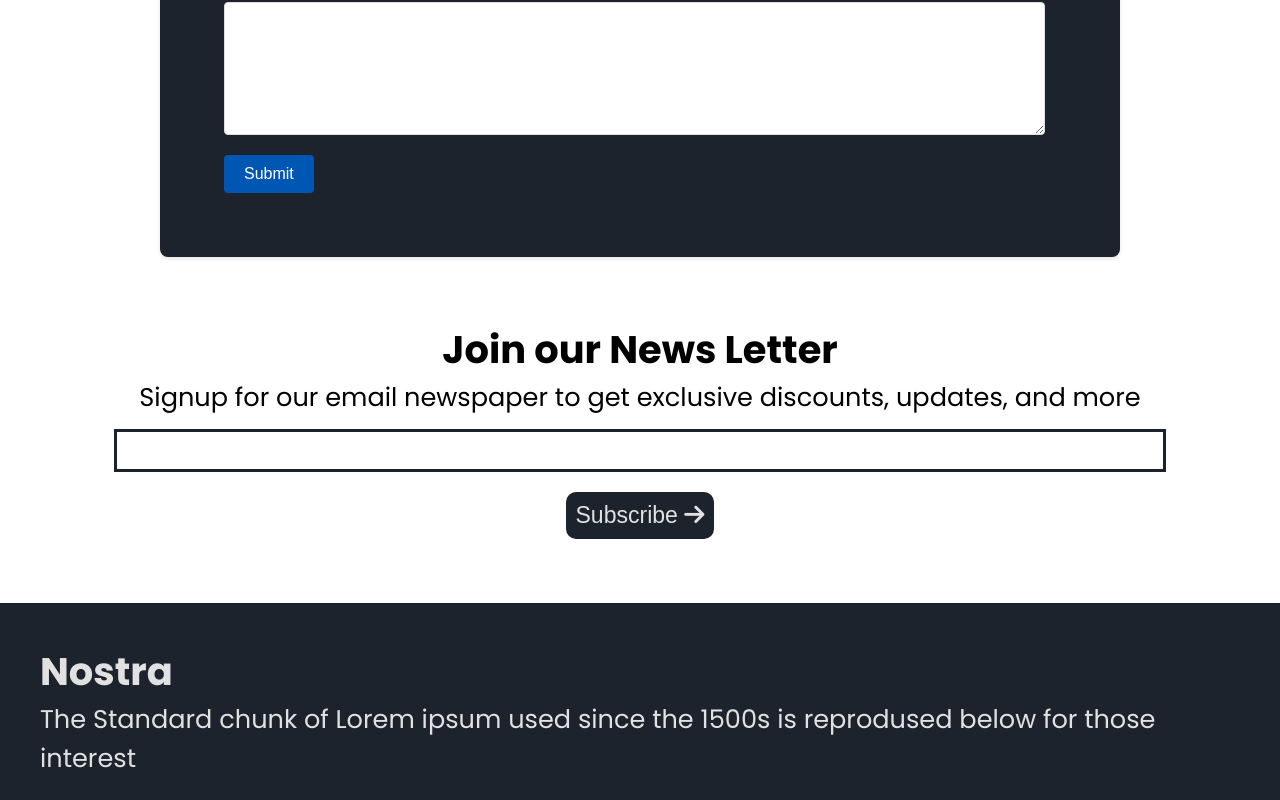
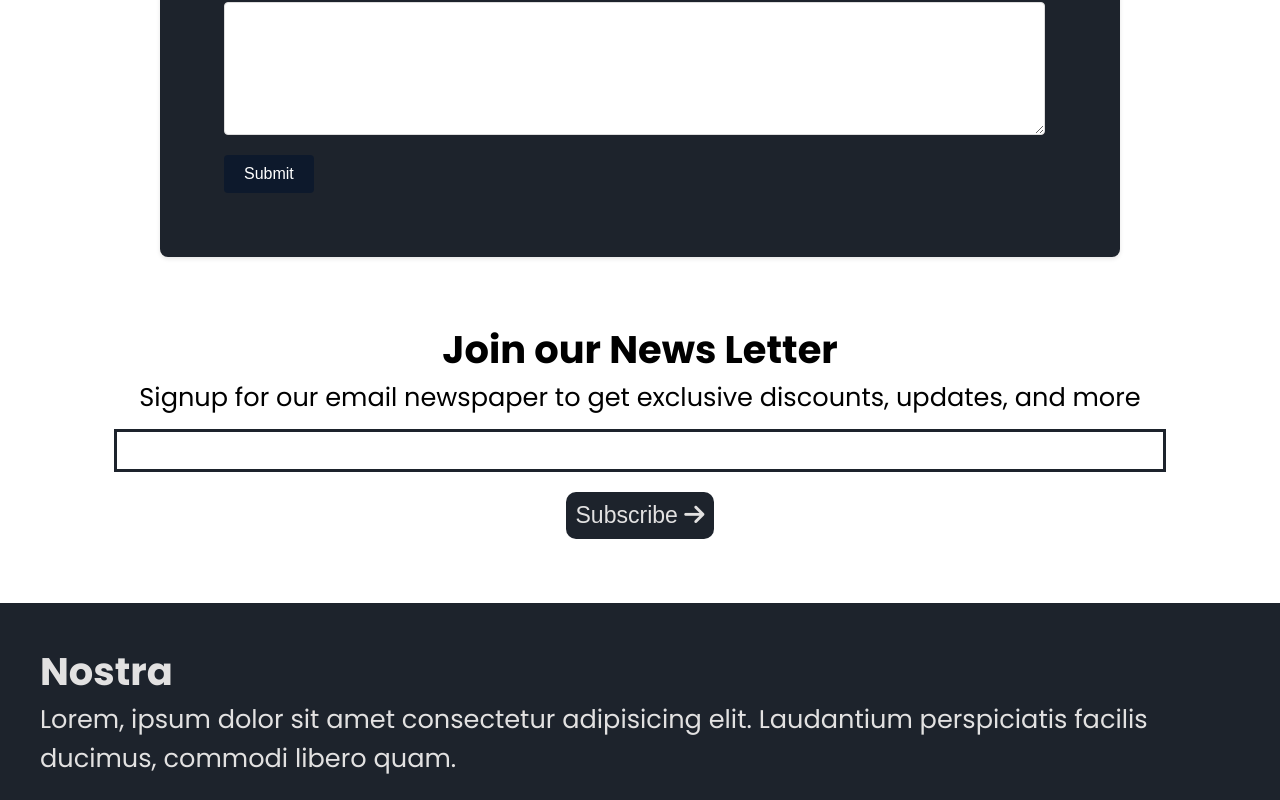
Before and after one commit to Srimathy-J/nostra, a plain HTML site: page contactus.html in a window 1280 px wide. Shown: the part 456-1256 px from the top of the page. Drawn offline with Linux system fonts and the light colour scheme.

Commit message:
updations

```diff
--- a/contactus.html
+++ b/contactus.html
@@ -1,5 +1,6 @@
 <!DOCTYPE html>
 <html lang="en">
+
 <head>
     <meta charset="UTF-8">
     <meta name="viewport" content="width=device-width, initial-scale=1.0">
@@ -15,6 +16,7 @@
     <link rel="stylesheet" href="https://cdnjs.cloudflare.com/ajax/libs/font-awesome/6.4.2/css/all.min.css">
 
 </head>
+
 <body>
 
 
@@ -78,7 +80,7 @@
                 <label for="message">Message:</label>
                 <textarea id="message" name="message" required></textarea>
 
-      <input type="submit" value="Submit">
+                <input type="submit" value="Submit" style="background-color: rgb(13, 25, 44); color: white;">
             </form>
         </div>
 
@@ -102,9 +104,8 @@
         <div class="footer-container">
             <div class="footer-box-1">
                 <h2 class="headingText">Nostra</h2>
-                <p>The Standard chunk of Lorem ipsum
-                    used since the 1500s is reprodused
-                    below for those interest</p>
+                <p>Lorem, ipsum dolor sit amet consectetur adipisicing elit. Laudantium perspiciatis facilis ducimus,
+                    commodi libero quam.</p>
                 <div class="footer-icon-container">
                     <i class="icon fa-brands fa-instagram" style="color: #ffffff;"></i>
                     <i class="icon fa-brands fa-twitter" style="color: #ffffff;"></i>
@@ -124,4 +125,5 @@
     <!--Link Javascript File-->
     <script src="./contact.js"></script>
 </body>
+
 </html>
```
Also changed, not shown: index.html (+0 -2 lines). Lines whose indentation alone changed are shown as unchanged.
